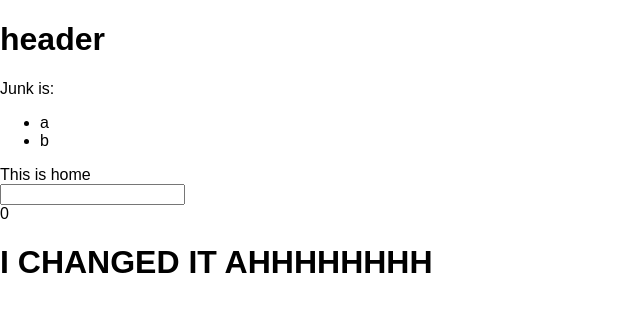
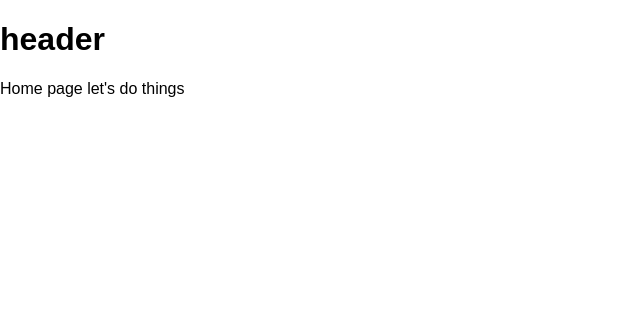
Before and after one commit to mdw233/tnh-react, a React (Create React App) app: page / in a window 1280 px wide. Shown: the top 312 px of the page, without its empty margins (0-640 px from the left). Built offline with nearby package versions, Linux system fonts and the light colour scheme.

Commit message:
cleaned things up so that the app can be built; left some of the learning files in there for reference early on - they should be deleted later

```diff
--- a/src/App.js
+++ b/src/App.js
@@ -10,7 +10,6 @@ class App extends Component {
     return (
       <div>
         <Home />
-        <ContainerComponent />
       </div>
     );
   }
--- a/src/components/Header/index.jsx
+++ b/src/components/Header/index.jsx
@@ -3,50 +3,14 @@ import React, { Component } from 'react';
 class Header extends React.Component {
     constructor(props) {
         super(props);
-
-        setInterval(() => {
-        },
-    3000);
     }
-
-    componentWillMount() {
-        console.log("header: componentWillMount");
-    }
-
-    componentDidMount() {
-        console.log("header: componentDidMount");
-    }
-
-    componentWillReceiveProps(nextProps) {
-        console.log("header: componentWillReceiveProps");
-    }
-
-    componentWillUpdate() {
-        console.log("header: componentWillUpdate");
-    }
-
-    componentDidUpdate() {
-        console.log("header: componentDidUpdate");
-    }
-
-    shouldComponentUpdate() {
-        console.log("header: shouldComponentUpdate");
-        return true;
-    }
-
 
 
     render() {
 
-        let listItems = this.props.things.map((t) => <li>{t}</li>);
-
         return (
             <div>
                 <h1>header</h1>
-                <p>Junk is: {this.props.junk}</p>
-                <ul>
-                    {listItems}
-                </ul>
             </div>
         );
     }
--- a/src/scenes/Home/index.jsx
+++ b/src/scenes/Home/index.jsx
@@ -12,45 +12,13 @@ class Home extends React.Component {
 
     constructor(props) {
         super(props);
-        this.state = {
-            junk: "",
-            things: ["a", "b"],
-            funHad: 0
-        };
-
-        store.subscribe(() => {
-            this.setState({funHad: store.getState().funHad})
-        });
-    }
-
-    handleChange(e) {
-        console.log(e.target.value);
-        console.log(this);
-        this.setState({junk: e.target.value});
-        this.addThing(e.target.value);
-        store.dispatch(haveFun(3));
-    }
-
-    addThing(thing) {
-        let t = this.state.things;
-        let things = t.slice(0, t.length);
-        things.push(thing);
-        this.setState({things: things});
     }
 
     render() {
         return (
             <div>
-                <Header
-                    junk={this.state.junk}
-                    things={this.state.things}
-                    addThing={(t) => this.addThing(t)}
-                    handleChange={(e) => this.handleChange(e)} />
-
-                <div>This is home</div>
-                <input type="text" onChange={(e) => this.handleChange(e)} />
-                <div>{this.state.junk}</div>
-                <div>{this.state.funHad}</div>
+                <Header />
+                <p>Home page let's do things</p>
             </div>
         );
     }
```
Also changed, not shown: src/components/Header/index-old.jsx (added, +55 -0 lines), src/scenes/Home/index-old.jsx (added, +59 -0 lines).
